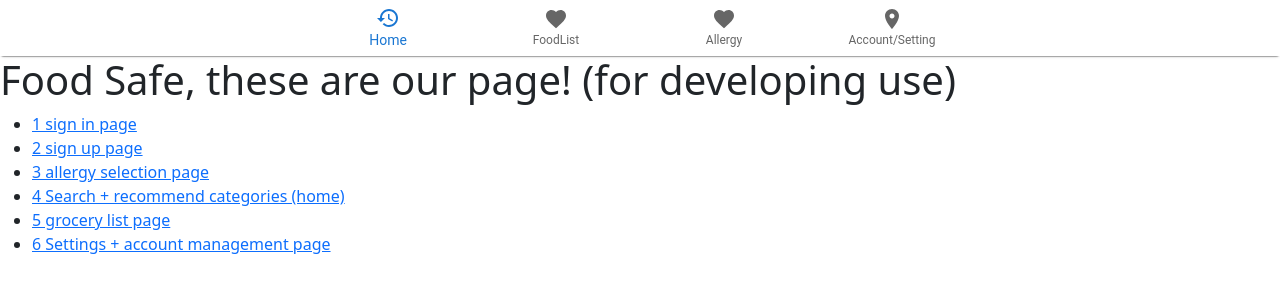
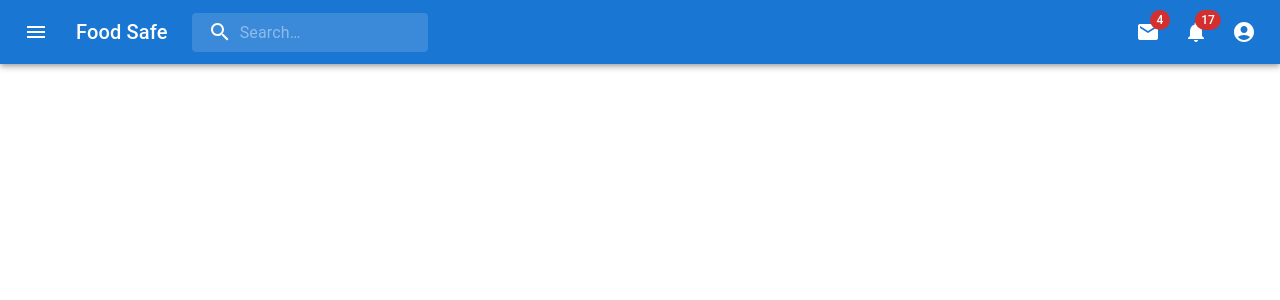
Before and after one commit to software-assignments-spring2022/final-project-foodsafe, a React (Create React App) app in the folder front-end/: page / in a window 1280 px wide. Shown: the top 300 px of the page. Built offline with nearby package versions, Linux system fonts and the light colour scheme.

Commit message:
add a nav Bar and Drawer

```diff
--- a/front-end/package.json
+++ b/front-end/package.json
@@ -49,5 +49,9 @@
   },
   "devDependencies": {
     "faker": "^6.6.6"
-  }
+  },
+  "description": "The setUp",
+  "main": "index.js",
+  "author": "",
+  "license": "ISC"
 }
--- a/front-end/src/App.js
+++ b/front-end/src/App.js
@@ -8,7 +8,7 @@
 import Home_set_acc from './set_acc/main.js';
 import Home_search_rec from './search_rec/main.js';
 import Home_groc_list from './groc_list/main.js';
-import Header from './Header.js'
+import Header from './Header.js';
 
 
 
@@ -16,15 +16,9 @@
   return (
     <a>
       <Header/>
+
       <h1>Food Safe, these are our page! (for developing use)</h1>
-      <ul>
-        <li><a href="/sign_in">1 sign in page</a></li>
-        <li><a href="/sign_up">2 sign up page</a></li>
-        <li><a href="/all_sel">3 allergy selection page</a></li>
-        <li><a href="/search_rec">4 Search + recommend categories (home)</a></li>
-        <li><a href="/groc_list">5 grocery list page</a></li>
-        <li><a href="/set_acc">6 Settings + account management page</a></li>
-      </ul>
+
       <Router>
         <Routes>
           <Route path="/sign_in" element={<Home_sign_in />} />
--- a/front-end/src/Header.js
+++ b/front-end/src/Header.js
@@ -1,33 +1,235 @@
 import * as React from 'react';
+import { styled, alpha } from '@mui/material/styles';
+import AppBar from '@mui/material/AppBar';
 import Box from '@mui/material/Box';
-import BottomNavigation from '@mui/material/BottomNavigation';
-import BottomNavigationAction from '@mui/material/BottomNavigationAction';
-import RestoreIcon from '@mui/icons-material/Restore';
-import FavoriteIcon from '@mui/icons-material/Favorite';
-import LocationOnIcon from '@mui/icons-material/LocationOn';
-import Paper from '@mui/material/Paper';
+import Toolbar from '@mui/material/Toolbar';
+import IconButton from '@mui/material/IconButton';
+import Typography from '@mui/material/Typography';
+import InputBase from '@mui/material/InputBase';
+import Badge from '@mui/material/Badge';
+import MenuItem from '@mui/material/MenuItem';
+import Menu from '@mui/material/Menu';
+import MenuIcon from '@mui/icons-material/Menu';
+import SearchIcon from '@mui/icons-material/Search';
+import AccountCircle from '@mui/icons-material/AccountCircle';
+import MailIcon from '@mui/icons-material/Mail';
+import NotificationsIcon from '@mui/icons-material/Notifications';
+import MoreIcon from '@mui/icons-material/MoreVert';
+import Drawer from '@mui/material/Drawer';
+import List from '@mui/material/List';
+import Divider from '@mui/material/Divider';
+import ListItem from '@mui/material/ListItem';
+import ListItemIcon from '@mui/material/ListItemIcon';
+import ListItemText from '@mui/material/ListItemText';
+import InboxIcon from '@mui/icons-material/MoveToInbox';
+import Drawd from "./drawer.js"
 
+const Search = styled('div')(({ theme }) => ({
+  position: 'relative',
+  borderRadius: theme.shape.borderRadius,
+  backgroundColor: alpha(theme.palette.common.white, 0.15),
+  '&:hover': {
+    backgroundColor: alpha(theme.palette.common.white, 0.25),
+  },
+  marginRight: theme.spacing(2),
+  marginLeft: 0,
+  width: '100%',
+  [theme.breakpoints.up('sm')]: {
+    marginLeft: theme.spacing(3),
+    width: 'auto',
+  },
+}));
 
-const Header=()=>{
-    const [value, setValue] = React.useState(0);
+const SearchIconWrapper = styled('div')(({ theme }) => ({
+  padding: theme.spacing(0, 2),
+  height: '100%',
+  position: 'absolute',
+  pointerEvents: 'none',
+  display: 'flex',
+  alignItems: 'center',
+  justifyContent: 'center',
+}));
 
-    return (
-      <Box >
-        <Paper>
-            <BottomNavigation
-            showLabels
-            value={value}
-            onChange={(event, newValue) => {
-                setValue(newValue);
-            }}
+const StyledInputBase = styled(InputBase)(({ theme }) => ({
+  color: 'inherit',
+  '& .MuiInputBase-input': {
+    padding: theme.spacing(1, 1, 1, 0),
+    // vertical padding + font size from searchIcon
+    paddingLeft: `calc(1em + ${theme.spacing(4)})`,
+    transition: theme.transitions.create('width'),
+    width: '100%',
+    [theme.breakpoints.up('md')]: {
+      width: '20ch',
+    },
+  },
+}));
+
+export default function PrimarySearchAppBar() {
+  const [anchorEl, setAnchorEl] = React.useState(null);
+  const [mobileMoreAnchorEl, setMobileMoreAnchorEl] = React.useState(null);
+
+  const isMenuOpen = Boolean(anchorEl);
+  const isMobileMenuOpen = Boolean(mobileMoreAnchorEl);
+
+  const handleProfileMenuOpen = (event) => {
+    setAnchorEl(event.currentTarget);
+  };
+
+  const handleMobileMenuClose = () => {
+    setMobileMoreAnchorEl(null);
+  };
+
+  const handleMenuClose = () => {
+    setAnchorEl(null);
+
+    handleMobileMenuClose();
+  };
+
+  const handleMobileMenuOpen = (event) => {
+    setMobileMoreAnchorEl(event.currentTarget);
+  };
+
+  const menuId = 'primary-search-account-menu';
+  const renderMenu = (
+    <Menu
+      anchorEl={anchorEl}
+      anchorOrigin={{
+        vertical: 'top',
+        horizontal: 'right',
+      }}
+      id={menuId}
+      keepMounted
+      transformOrigin={{
+        vertical: 'top',
+        horizontal: 'right',
+      }}
+      open={isMenuOpen}
+      onClose={handleMenuClose}
+    >
+      <MenuItem button  component="a" href="/set_acc">Manage Allergies</MenuItem>
+      <MenuItem component="a" href="/sign_in">Sign in </MenuItem>
+    </Menu>
+  );
+
+  const mobileMenuId = 'primary-search-account-menu-mobile';
+  const renderMobileMenu = (
+    <Menu
+      anchorEl={mobileMoreAnchorEl}
+      anchorOrigin={{
+        vertical: 'top',
+        horizontal: 'right',
+      }}
+      id={mobileMenuId}
+      keepMounted
+      transformOrigin={{
+        vertical: 'top',
+        horizontal: 'right',
+      }}
+      open={isMobileMenuOpen}
+      onClose={handleMobileMenuClose}
+    >
+      <MenuItem>
+        <IconButton size="large" aria-label="show 4 new mails" color="inherit">
+          <Badge badgeContent={4} color="error">
+            <MailIcon />
+          </Badge>
+        </IconButton>
+        <p>Messages</p>
+      </MenuItem>
+      <MenuItem>
+        <IconButton
+          size="large"
+          aria-label="show 17 new notifications"
+          color="inherit"
+        >
+          <Badge badgeContent={17} color="error">
+            <NotificationsIcon />
+          </Badge>
+        </IconButton>
+        <p>Notifications</p>
+      </MenuItem>
+      <MenuItem onClick={handleProfileMenuOpen}>
+        <IconButton
+          size="large"
+          aria-label="account of current user"
+          aria-controls="primary-search-account-menu"
+          aria-haspopup="true"
+          color="inherit"
+        >
+          <AccountCircle />
+        </IconButton>
+        <p>Profile</p>
+      </MenuItem>
+    </Menu>
+  );
+//onClick={toggleDrawer(anchor, true)}
+  return (
+    <Box sx={{ flexGrow: 1 }}>
+
+      <AppBar position="absolute">
+        <Toolbar>
+          <Drawd/>
+          <Typography
+            variant="h6"
+            noWrap
+            component="div"
+            sx={{ display: { xs: 'none', sm: 'block' } }}
+          >
+            Food Safe
+          </Typography>
+          <Search>
+            <SearchIconWrapper>
+              <SearchIcon />
+            </SearchIconWrapper>
+            <StyledInputBase
+              placeholder="Search…"
+              inputProps={{ 'aria-label': 'search' }}
+            />
+          </Search>
+          <Box sx={{ flexGrow: 1 }} />
+          <Box sx={{ display: { xs: 'none', md: 'flex' } }}>
+            <IconButton size="large" aria-label="show 4 new mails" color="inherit">
+              <Badge badgeContent={4} color="error">
+                <MailIcon />
+              </Badge>
+            </IconButton>
+            <IconButton
+              size="large"
+              aria-label="show 17 new notifications"
+              color="inherit"
             >
-            <BottomNavigationAction label="Home"icon={<RestoreIcon />} />
-            <BottomNavigationAction label="FoodList" icon={<FavoriteIcon />} />
-            <BottomNavigationAction label="Allergy" icon={<FavoriteIcon />} />
-            <BottomNavigationAction label="Account/Setting" icon={<LocationOnIcon />} />
-            </BottomNavigation>
-        </Paper>
-      </Box>
-    );
+              <Badge badgeContent={17} color="error">
+                <NotificationsIcon />
+              </Badge>
+            </IconButton>
+            <IconButton
+              size="large"
+              edge="end"
+              aria-label="account of current user"
+              aria-controls={menuId}
+              aria-haspopup="true"
+              onClick={handleProfileMenuOpen}
+              color="inherit"
+            >
+              <AccountCircle />
+            </IconButton>
+          </Box>
+          <Box sx={{ display: { xs: 'flex', md: 'none' } }}>
+            <IconButton
+              size="large"
+              aria-label="show more"
+              aria-controls={mobileMenuId}
+              aria-haspopup="true"
+              onClick={handleMobileMenuOpen}
+              color="inherit"
+            >
+              <MoreIcon />
+            </IconButton>
+          </Box>
+        </Toolbar>
+      </AppBar>
+      {renderMobileMenu}
+      {renderMenu}
+    </Box>
+  );
 }
-export default Header
--- /dev/null
+++ b/front-end/src/drawer.js
@@ -0,0 +1,97 @@
+import * as React from 'react';
+import Box from '@mui/material/Box';
+import Drawer from '@mui/material/Drawer';
+import List from '@mui/material/List';
+import Divider from '@mui/material/Divider';
+import ListItem from '@mui/material/ListItem';
+import ListItemIcon from '@mui/material/ListItemIcon';
+import ListItemText from '@mui/material/ListItemText';
+import InboxIcon from '@mui/icons-material/MoveToInbox';
+import MenuIcon from '@mui/icons-material/Menu';
+import IconButton from '@mui/material/IconButton';
+
+/**
+ *
+ * This is based on the material design library
+ */
+
+export default function TemporaryDrawer() {
+  const [state, setState] = React.useState({
+    top: false,
+    left: false,
+    bottom: false,
+    right: false,
+  });
+
+  const toggleDrawer = (anchor, open) => (event) => {
+    if (event.type === 'keydown' && (event.key === 'Tab' || event.key === 'Shift')) {
+      return;
+    }
+
+    setState({ ...state, [anchor]: open });
+  };
+
+  const list = (anchor) => (
+    <Box
+      sx={{ width: anchor === 'top' || anchor === 'bottom' ? 'auto' : 250 }}
+      role="presentation"
+      onClick={toggleDrawer(anchor, false)}
+      onKeyDown={toggleDrawer(anchor, false)}
+    >
+      <List>
+        <ListItem button  component="a" href="search_rec">
+            <ListItemIcon>
+              <InboxIcon />
+            </ListItemIcon>
+            <ListItemText primary={"Recommended food"}/>
+          </ListItem>
+
+          <ListItem button  component="a" href="groc_list">
+            <ListItemIcon>
+              <InboxIcon />
+            </ListItemIcon>
+            <ListItemText primary={"Shopping Cart"}/>
+          </ListItem>
+      </List>
+      <Divider />
+      <List>
+        <ListItem button  component="a" href="/set_acc">
+            <ListItemIcon>
+              <InboxIcon />
+            </ListItemIcon>
+            <ListItemText primary={"Manage Allergies"}/>
+        </ListItem>
+        <ListItem button  component="a" href="sign_in">
+            <ListItemIcon>
+              <InboxIcon />
+            </ListItemIcon>
+            <ListItemText primary={"sign_in"}/>
+        </ListItem>
+    </List>
+    </Box>
+  );
+
+  return (
+    <div>
+    <React.Fragment key={"left"}>
+        <IconButton
+                onClick={toggleDrawer("left", true)}
+                size="large"
+                edge="start"
+                color="inherit"
+                aria-label="open drawer"
+                sx={{ mr: 2 }}
+            >
+                <MenuIcon />
+            </IconButton>
+        <Drawer
+            anchor={"left"}
+            open={state["left"]}
+            onClose={toggleDrawer("left", false)}
+          >
+            {list("left")}
+          </Drawer>
+    </React.Fragment>
+    </div>
+  );
+}
--- a/front-end/src/set_acc/list.js
+++ b/front-end/src/set_acc/list.js
@@ -9,7 +9,7 @@
 import Item from './Item.js'
 
 const list = ({title, items,selectAll,numberOfChecked,handleToggle,checked}) => (
-    <Card>
+    <Card elevation={2}>
       <CardHeader
         sx={{ px: 4, py: 1 ,borderColor: '#2a5d45'}}
         avatar={
@@ -42,8 +42,9 @@
       <Divider/>
       <List
         sx={{
+
           width: 600,
-          height: 530,
+          height: 630,
           bgcolor: 'background.paper',
           overflow: 'auto',
         }}
--- a/front-end/src/set_acc/selectionList.js
+++ b/front-end/src/set_acc/selectionList.js
@@ -64,7 +64,7 @@
   };
 
   return (
-    <Grid container spacing={2} justifyContent="center" alignItems="center">
+    <Grid container spacing={2} justifyContent="center" alignItems="center" sx={{elevation:300}}>
       <Grid item>
         <ItemList
           title='Allergies left you could selected'
@@ -80,7 +80,6 @@
           <Button
             sx={{
               my: 0.5,
-
               borderRadius:2,
               height:50,
               width: 105,
```
Also changed, not shown: front-end/src/set_acc/main.js (+9 -5 lines), 1 other file (tests, documents, lock files or other folders).
